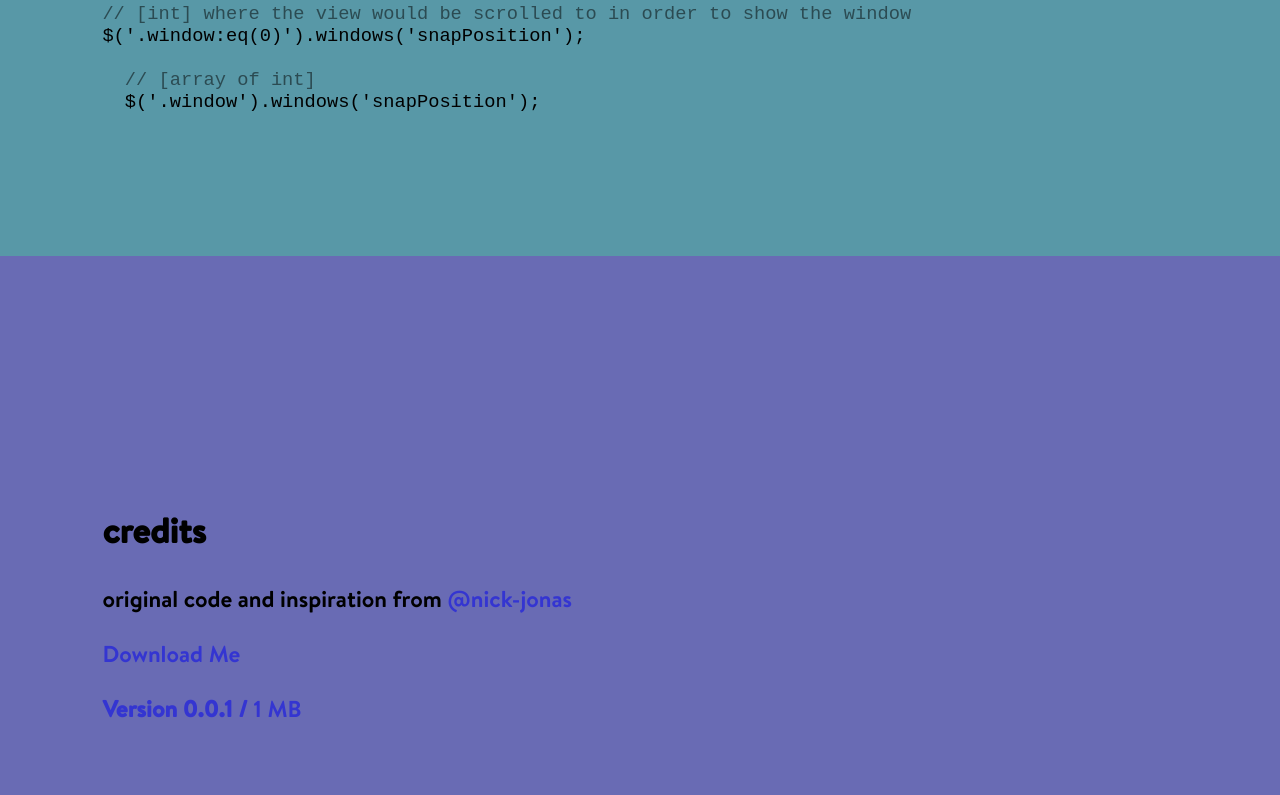
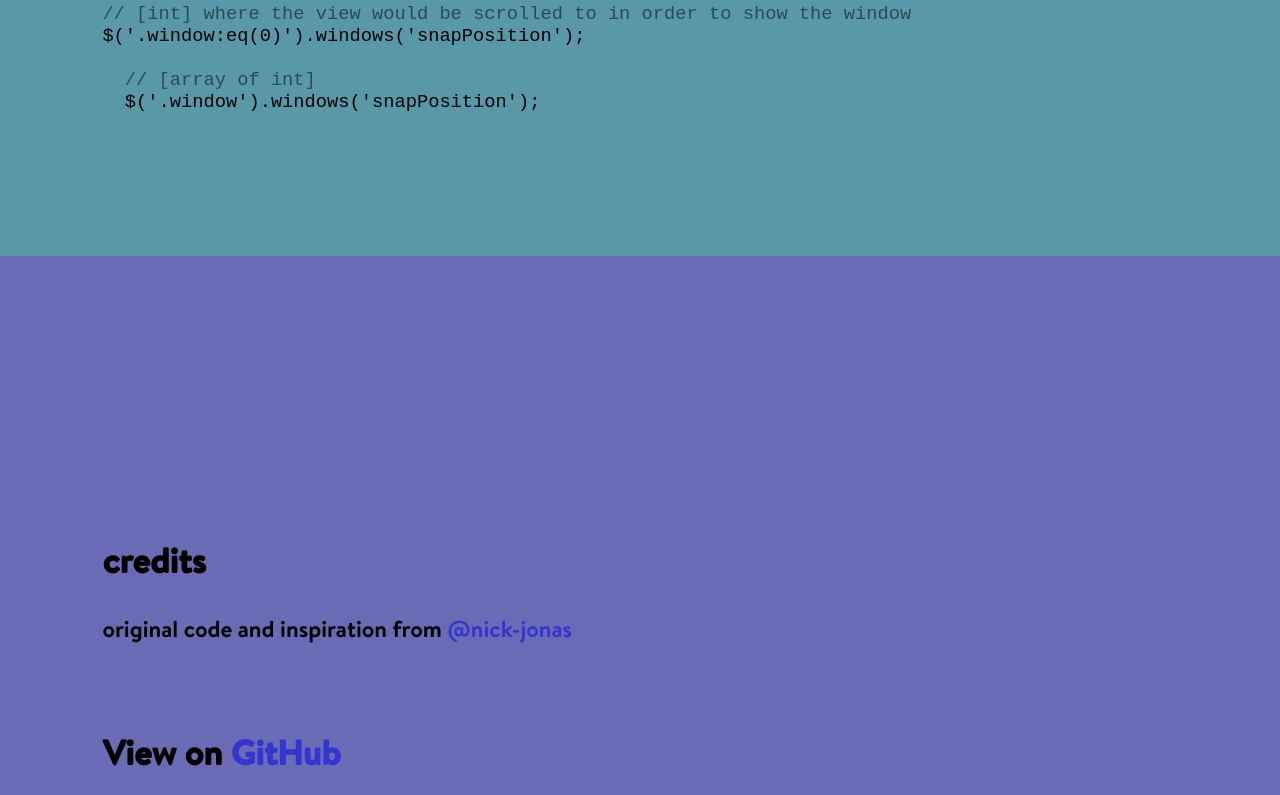
Before and after one commit to erdomke/windows, a plain HTML site: page demo/demo.htm in a window 1280 px wide. Shown: the part 5866-6661 px from the top of the page. Drawn offline with nearby package versions, Linux system fonts and the light colour scheme; grey boxes are pictures that could not be loaded; a small style sheet from the web is missing.

Commit message:
Update to readme and demo

```diff
--- a/demo/demo.htm
+++ b/demo/demo.htm
@@ -129,21 +129,9 @@ $('.window:eq(0)').windows('snapPosition');
     <section class="window">
       <div class="content">
         <h2>credits</h2>
-
         <p>original code and inspiration from <a href="http://nick-jonas.github.io/windows/">@nick-jonas</a></p>
-
-        <a href="http://www.github.com/nick-jonas/windows/tarball/master" title="Download Me!" id="btn-wrap">
-          <span class="title">Download Me</span>
-          <div id="info">
-            <p>
-              <strong>Version 0.0.1 /</strong>
-              <span>1 MB</span>
-            </p>
-          </div>
-        </a>
-
-        <iframe src="http://ghbtns.com/github-btn.html?user=nick-jonas&repo=windows&type=fork&count=true&size=large" allowtransparency="true" frameborder="0" scrolling="0" width="156px" height="30px" style="margin:50px 0 0 50px;"></iframe>
-
+        <p>&nbsp;</p>
+        <h2>View on <a href="https://github.com/erdomke/windows">GitHub</a></h2>
       </div>
     </section>
 
```
Also changed, not shown: 1 other file.
